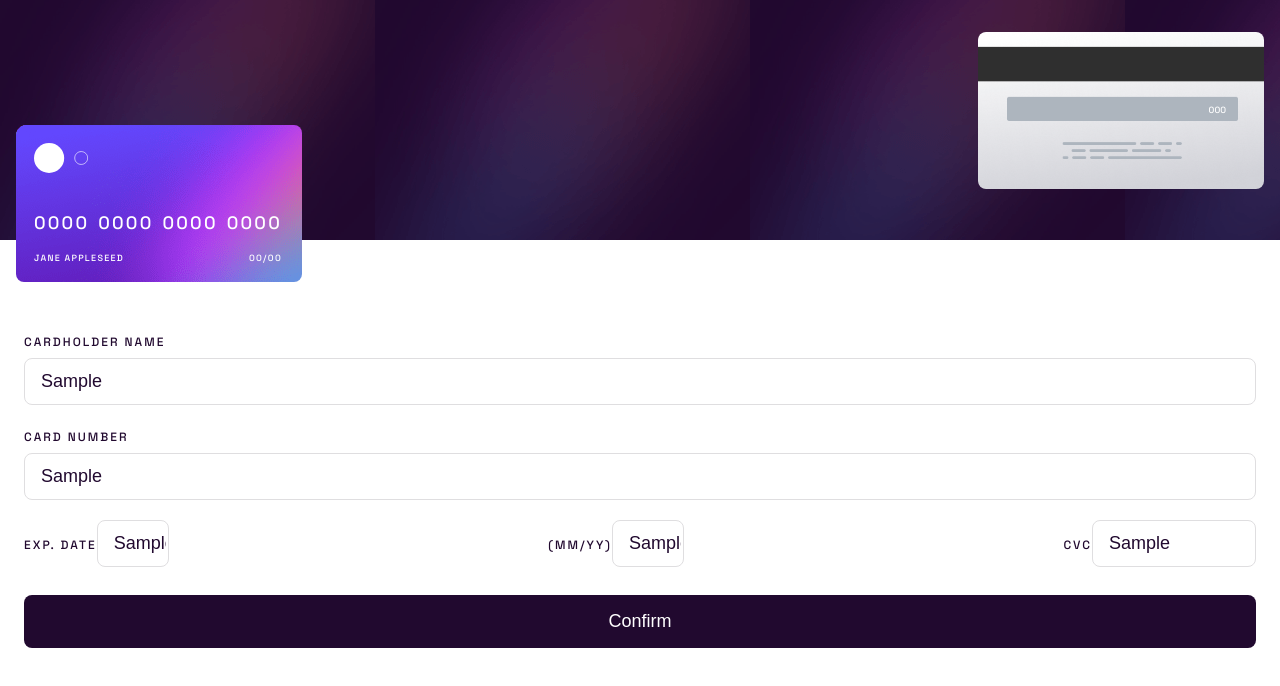
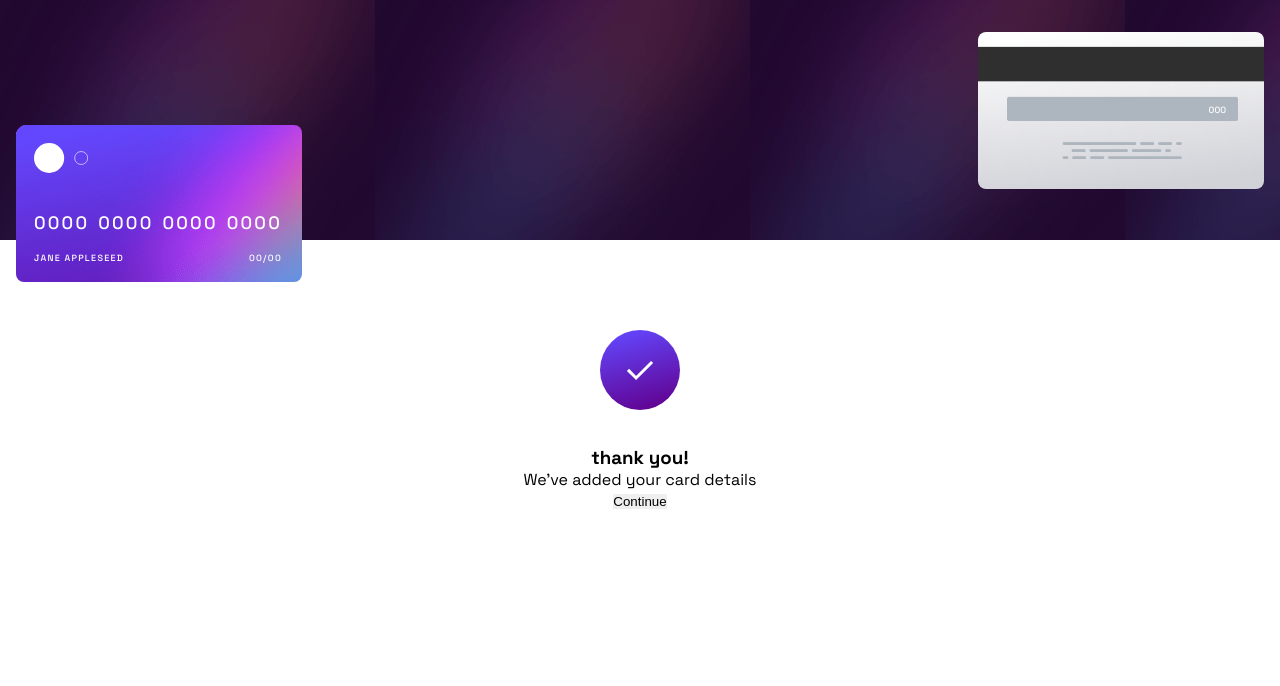
Before and after one commit to brdCoreShadow/interactive-card-details, a React (Vite) app: page / in a window 1280 px wide. Both pictures are taken after typing "Sample", "Sample", "Sample", "Sample", "Sample" into the empty fields and a click on the button "Confirm". Shown: the top 686 px of the page. Built offline with nearby package versions, Linux system fonts and the light colour scheme.

Commit message:
keep on styling thank comp

```diff
--- a/src/App.tsx
+++ b/src/App.tsx
@@ -1,15 +1,29 @@
-import CardData from "./components/CardData/CardData"
-import CardResult from "./components/CardResult/CardResult"
+import { useState } from "react";
+import CardData from "./components/CardData/CardData";
+import CardResult from "./components/CardResult/CardResult";
+import ThanksComp from "./components/ThanksComp/ThanksComp";
 
+export type CardDataType = {
+  holderName: string;
+  cardNumber: string | number;
+  month: number;
+  year: number;
+  cvc: number;
+};
 
 function App() {
+  const [cardData, setCardData] = useState<CardDataType | null>(null);
+
+  const handleCardData = (data: CardDataType | null): void => {
+    setCardData(data);
+  };
 
   return (
     <div>
-     <CardResult/>
-     <CardData/>
+      <CardResult cardData={cardData} />
+      {cardData ? <ThanksComp /> : <CardData handleCardData={handleCardData} />}
     </div>
-  )
+  );
 }
 
-export default App
+export default App;
--- a/src/components/CardData/CardData.tsx
+++ b/src/components/CardData/CardData.tsx
@@ -3,8 +3,13 @@ import * as SC from "./CardDataStyled";
 import { useFormik } from "formik";
 import { validationCardSchema } from "@/utils/validation";
 import { FormEvent } from "react";
+import { CardDataType } from "@/App";
 
-const CardData: React.FC = () => {
+type Props = {
+  handleCardData: (data: CardDataType | null) => void;
+};
+
+const CardData: React.FC<Props> = ({ handleCardData }) => {
   const formik = useFormik({
     initialValues: {
       holderName: "gop vsevolodych",
@@ -21,7 +26,7 @@ const CardData: React.FC = () => {
 
   const handleSubmit = (evt: FormEvent<HTMLFormElement>) => {
     evt.preventDefault();
-    console.log(formik.values);
+    handleCardData(formik.values);
   };
 
   return (
@@ -36,6 +41,7 @@ const CardData: React.FC = () => {
                 name="holderName"
                 id="holderName"
                 placeholder="e.g. Jane Appleseed"
+                onChange={formik.handleChange}
               />
             </label>
           </SC.HolderCon>
@@ -46,6 +52,7 @@ const CardData: React.FC = () => {
                 type="text"
                 name="cardNumber"
                 placeholder="e.g. 1234 5678 9123 0000"
+                onChange={formik.handleChange}
               />
             </label>
           </SC.CardNumberCon>
@@ -54,18 +61,33 @@ const CardData: React.FC = () => {
               <label htmlFor="month">
                 <span>exp. date</span>
               </label>
-              <input type="text" name="month" placeholder="MM" />
+              <input
+                type="text"
+                name="month"
+                placeholder="MM"
+                onChange={formik.handleChange}
+              />
             </SC.MonthYearCon>
             <SC.MonthYearCon>
               <label htmlFor="year">
                 <span>(mm/yy)</span>
-                <input type="text" name="year" placeholder="YY" />
+                <input
+                  type="text"
+                  name="year"
+                  placeholder="YY"
+                  onChange={formik.handleChange}
+                />
               </label>
             </SC.MonthYearCon>
             <SC.CVCCon>
               <label htmlFor="cvc">
                 <span>cvc</span>
-                <input type="text" name="cvc" placeholder="e.g. 123" />
+                <input
+                  type="text"
+                  name="cvc"
+                  placeholder="e.g. 123"
+                  onChange={formik.handleChange}
+                />
               </label>
             </SC.CVCCon>
           </SC.CardDataConFlex>
--- /dev/null
+++ b/src/components/ThanksComp/ThankCompStyled.ts
@@ -0,0 +1,31 @@
+import styled from "@emotion/styled";
+
+export const ThankCon = styled.div`
+  padding-top: 90px;
+  padding-bottom: 82px;
+  padding-left: 24px;
+  padding-right: 24px;
+
+  text-align: center;
+`;
+
+export const ThankIconThumb = styled.div`
+  margin-bottom: 36px;
+
+  & > img {
+    margin-left: auto;
+    margin-right: auto;
+  }
+`;
+
+export const ThankContentCon = styled.div`
+  & > h3 {
+    margin-bottom: 16px;
+
+    text-transform: uppercase;
+
+    font-size: 28px;
+    font-weight: 500;
+    letter-spacing: ;
+  }
+`;
--- /dev/null
+++ b/src/components/ThanksComp/ThanksComp.tsx
@@ -0,0 +1,20 @@
+import * as SC from "./ThankCompStyled"
+
+import okeyIcon from "../../assets/images/icon-complete.svg"
+
+const ThanksComp: React.FC = () => {
+  return (
+    <SC.ThankCon>
+      <SC.ThankIconThumb>
+        <img src={okeyIcon} alt="okey" />
+      </SC.ThankIconThumb>
+      <div>
+        <h3>thank you!</h3>
+        <p>We’ve added your card details</p>
+      </div>
+      <button type="submit">Continue</button>
+    </SC.ThankCon>
+  );
+};
+
+export default ThanksComp;
```
Also changed, not shown: src/components/CardResult/CardResult.tsx (+11 -2 lines).
